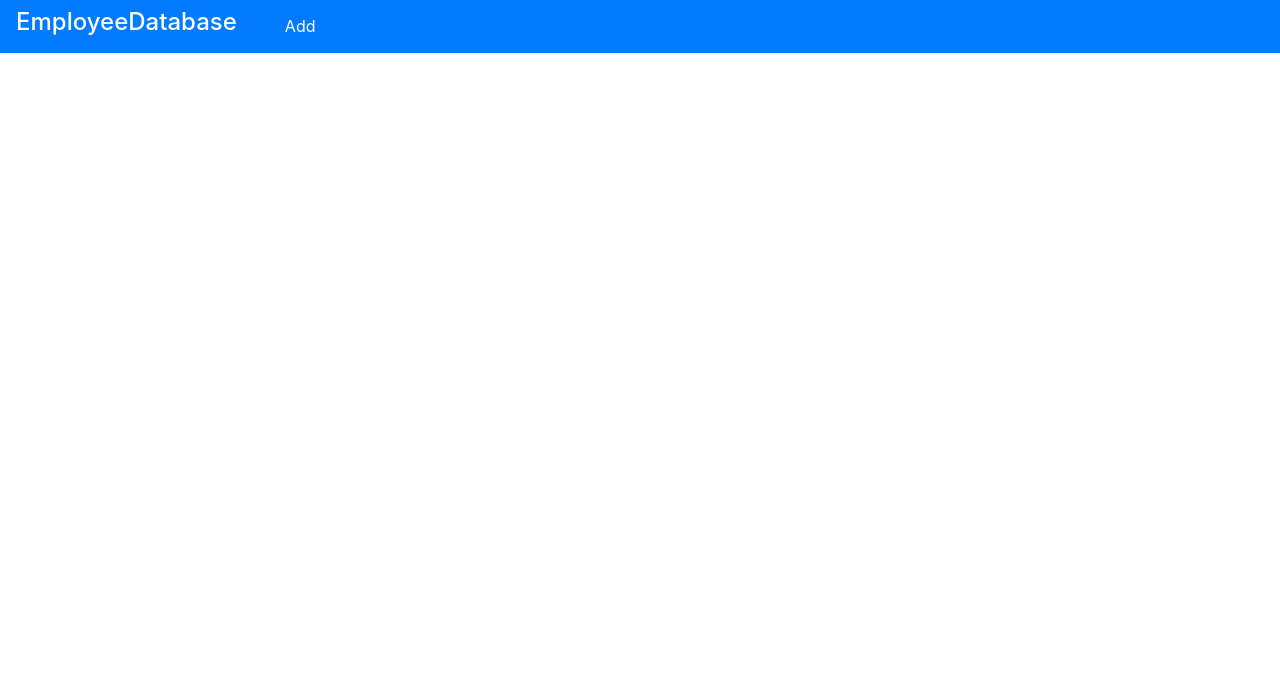
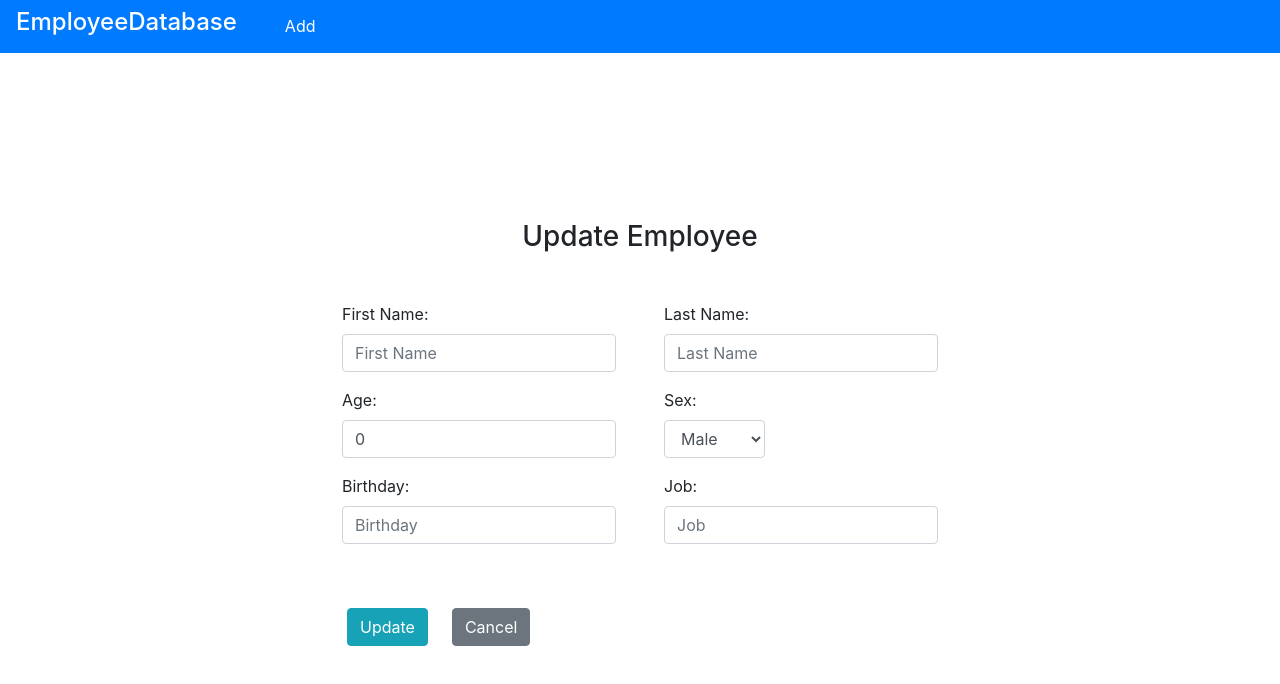
Before and after one commit to AlanGarc1a/EmployeeDatabase, a React (Create React App) app in the folder client/: page /edit/1 in a window 1280 px wide. Shown: the top 684 px of the page. Built offline with nearby package versions, Linux system fonts and the light colour scheme.

Commit message:
add edit route component

```diff
--- a/client/src/components/App.js
+++ b/client/src/components/App.js
@@ -3,6 +3,7 @@ import { BrowserRouter, Route, Switch } from 'react-router-dom';
 import Menu from './Menu';
 import EmployeeCreate from './employee/EmployeeCreate';
 import EmployeeView from './employee/EmployeeView';
+import EmployeeEdit from './employee/EmployeeEdit';
 import Home from './Home';
 
 const App = () => {
@@ -13,6 +14,7 @@ const App = () => {
                 <Route path="/" exact component={Home} />
                 <Route path="/create" exact component={EmployeeCreate} />
                 <Route path="/employee/:id" exact component={EmployeeView} />
+                <Route path="/edit/:id" exact component={EmployeeEdit} />
             </Switch>
         </BrowserRouter>
     )
--- /dev/null
+++ b/client/src/components/employee/EmployeeEdit.js
@@ -0,0 +1,110 @@
+import React, { useState } from 'react';
+import Form from 'react-bootstrap/Form';
+import Button from 'react-bootstrap/Button';
+import Container from 'react-bootstrap/Container';
+import { Link } from 'react-router-dom';
+
+const centerForm = {
+    display: 'flex',
+    justifyContent: 'center',
+    alignItems: 'center',
+    minHeight: '95vh'
+};
+
+const EmployeeEdit = () => {
+
+    const [firstName, setFirstName] = useState('');
+    const [lastName, setLastName] = useState('');
+    const [age, setAge] = useState(0);
+    const [gender, setGender] = useState('Male');
+    const [birthday, setBirthday] = useState('');
+    const [job, setJob] = useState('');
+
+    const onFirstNameHandler = (event) => {
+        event.persist();
+        setFirstName(event.target.value);
+    }
+
+    const onLastNameHandler = (event) => {
+        event.persist();
+        setLastName(event.target.value);
+    }
+
+    const onAgeHandler = (event) => {
+        event.persist();
+        setAge(event.target.value);
+    }
+
+    const onGenderHandler = (event) => {
+        event.persist();
+        setGender(event.target.value);
+    }
+
+    const onBirthdayHandler = (event) => {
+        event.persist();
+        setBirthday(event.target.value);
+    }
+
+    const onJobHandler = (event) => {
+        event.persist();
+        setJob(event.target.value);
+    }
+
+    return (
+        <Container fluid>
+            <div style={centerForm}>
+                <Form>
+                    <p className="h3 mb-5 text-center">Update Employee</p>
+                    <Form.Row>
+                        <Form.Group className="mr-5">
+                            <Form.Label>First Name: </Form.Label>
+                            <Form.Control type="text" placeholder="First Name" value={firstName} onChange={onFirstNameHandler} />
+                        </Form.Group>
+
+                        <Form.Group>
+                            <Form.Label>Last Name: </Form.Label>
+                            <Form.Control type="text" placeholder="Last Name" value={lastName} onChange={onLastNameHandler} />
+                        </Form.Group>
+                    </Form.Row>
+                    <Form.Row>
+                        <Form.Group className="mr-5">
+                            <Form.Label>Age: </Form.Label>
+                            <Form.Control type="Number" placeholder="Age" value={age} onChange={onAgeHandler} />
+                        </Form.Group>
+
+                        <Form.Group>
+                            <Form.Label>Sex: </Form.Label>
+                            <Form.Control as="select" defaultValue={gender} placeholder="Gender" onChange={onGenderHandler}>
+                                <option>Male</option>
+                                <option>Female</option>
+                                <option>Other</option>
+                            </Form.Control>
+                        </Form.Group>
+                    </Form.Row>
+                    <Form.Row>
+                        <Form.Group className="mr-5">
+                            <Form.Label>Birthday: </Form.Label>
+                            <Form.Control type="text" placeholder="Birthday" value={birthday} onChange={onBirthdayHandler} />
+                        </Form.Group>
+
+                        <Form.Group>
+                            <Form.Label>Job: </Form.Label>
+                            <Form.Control type="text" placeholder="Job" value={job} onChange={onJobHandler} />
+                        </Form.Group>
+                    </Form.Row>
+
+                    <Button type="submit" variant="info" className="mr-4 mt-5">
+                        Update
+                    </Button>
+                    <Button variant="secondary" className="mt-5">
+                        <Link to="/" className="text-white">
+                            Cancel
+                        </Link>
+                    </Button>
+                </Form>
+            </div>
+        </Container>
+    );
+}
+
+export default EmployeeEdit;
--- a/client/src/components/employee/EmployeeList.js
+++ b/client/src/components/employee/EmployeeList.js
@@ -19,7 +19,11 @@ const Employee = ({id, firstName, lastName, age, gender, birthday, job}) => {
                         <ListGroup.Item>Gender: {gender}</ListGroup.Item>
                         <ListGroup.Item>Birthday: {birthday}</ListGroup.Item>
                     </ListGroup>
-                    <Button variant="primary" className="mr-3">Edit</Button>
+                    <Button variant="primary" className="mr-3">
+                        <Link to={`/edit/${id}`} className="text-white">
+                            Edit
+                        </Link>
+                    </Button>
                     <Button variant="primary">
                         <Link to={`/employee/${id}`} className="text-white">
                             View
```
